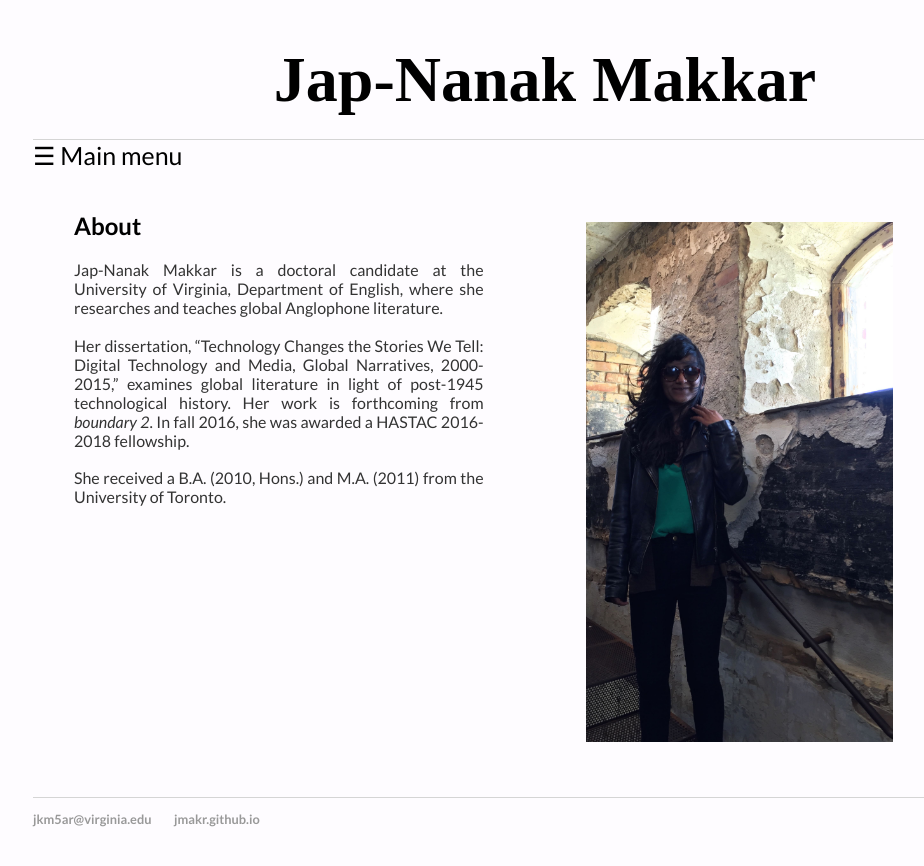
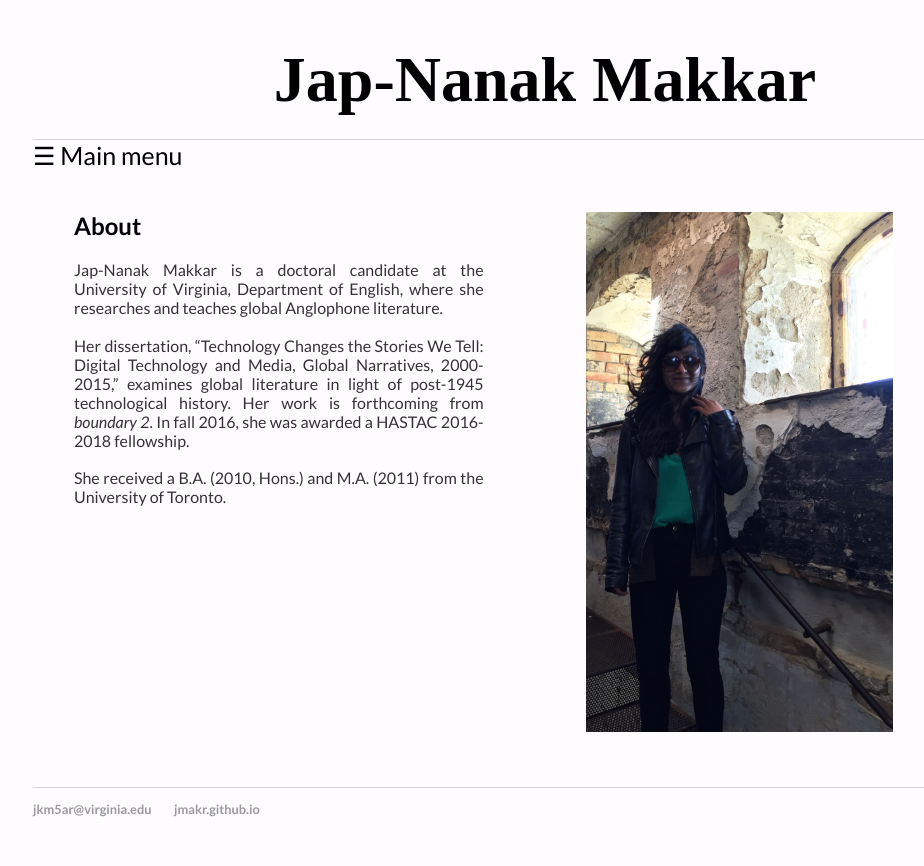
Before and after one commit to jmakr/jmakr.github.io, a Jekyll site: the page built from index.html, in a window 1280 px wide. Shown: the top 866 px of the page, without its empty margins (95-1019 px from the left). Built offline with Jekyll 4.4.1, drawn with Linux system fonts in a browser that asks for light colours.

Commit message:
Update main.css

```diff
--- a/css/main.css
+++ b/css/main.css
@@ -73,7 +73,7 @@ p2 {
     width: 50%;
     height: 65%;
     padding-bottom:5%;
-    padding-top: 5%;
+    padding-top: 4%;
 
 
 }
```
